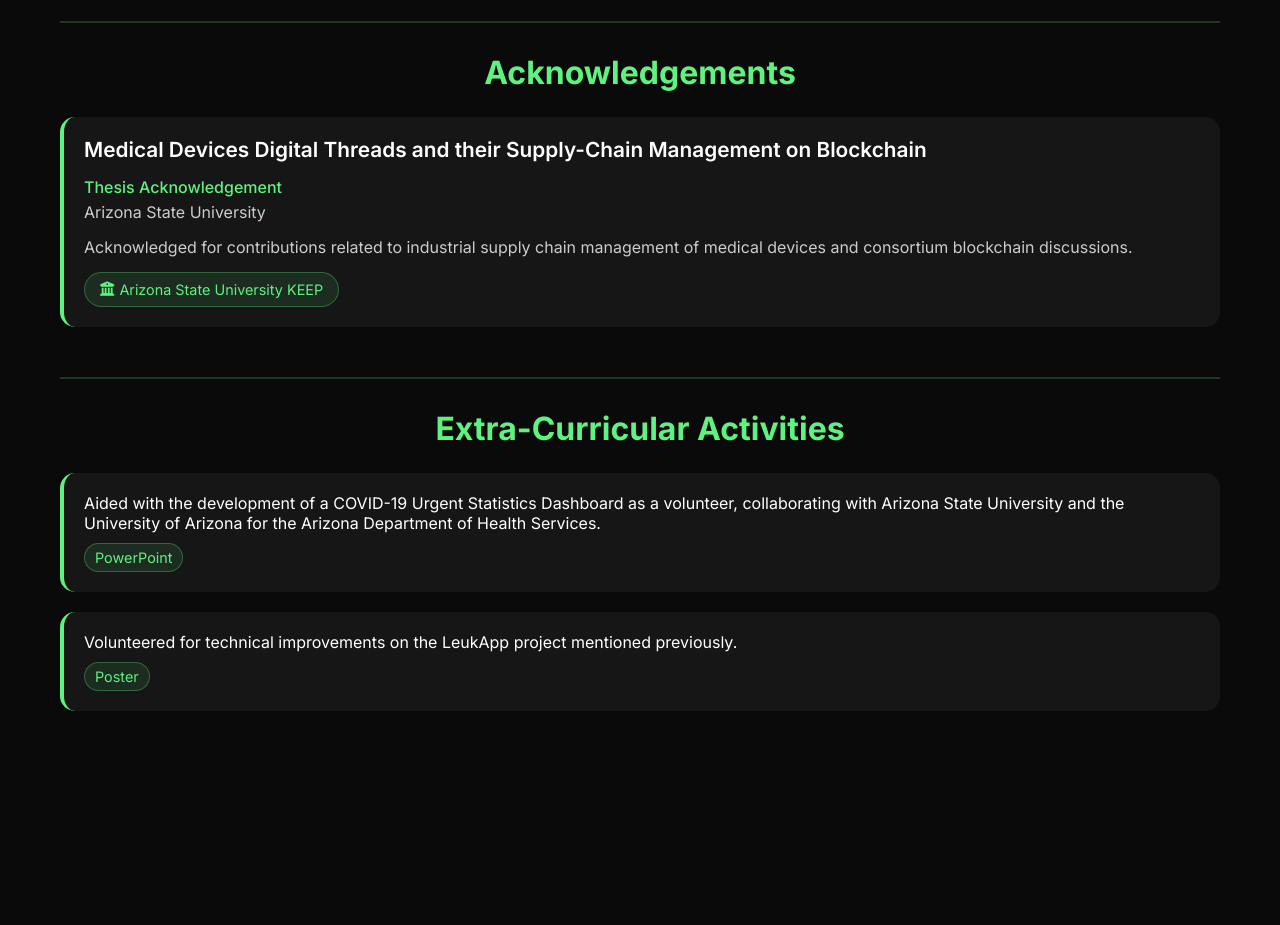
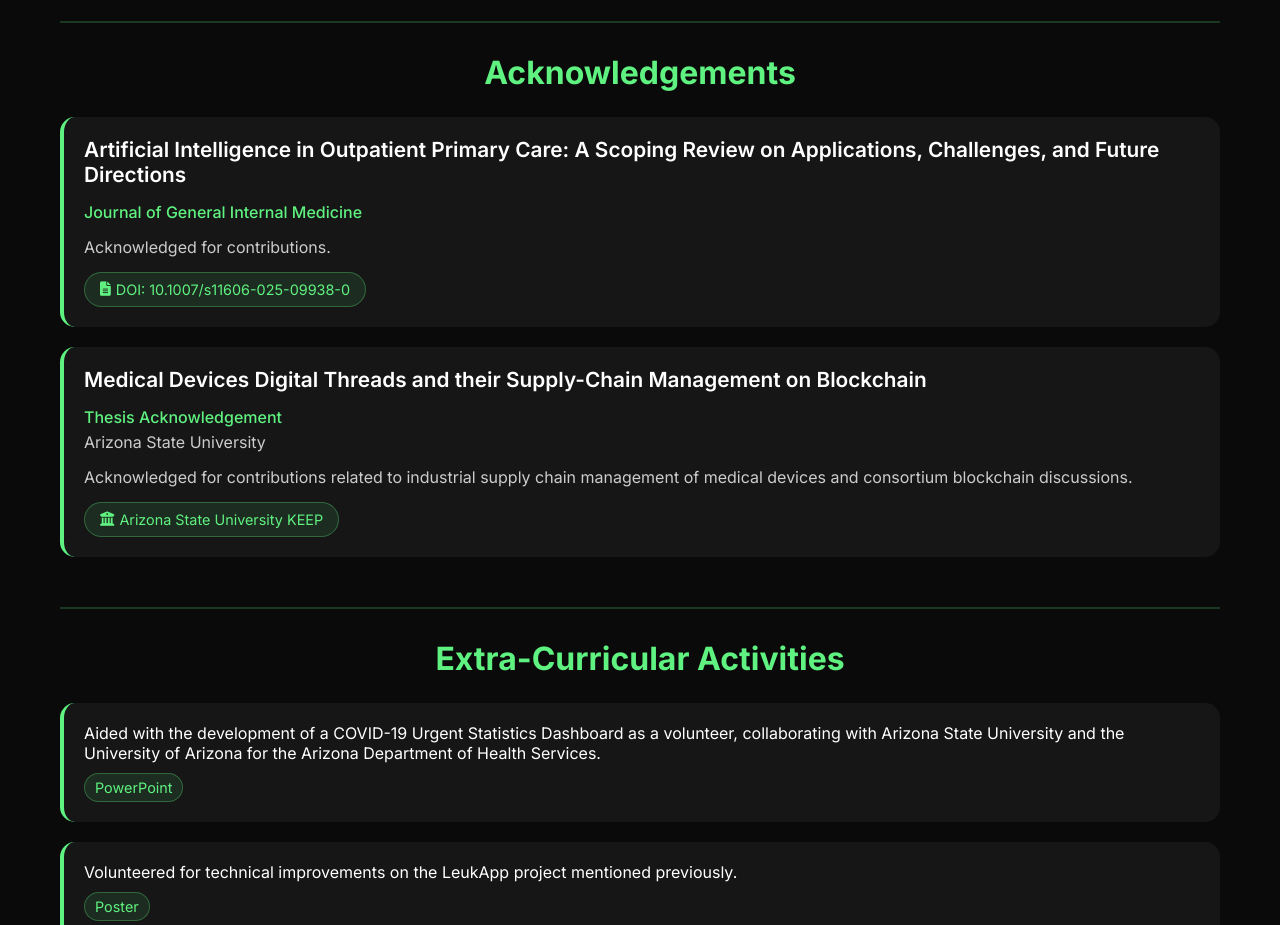
Before and after one commit to BasamAlasaly/basamalasaly.github.io, a plain HTML site: page research.html in a window 1280 px wide. Shown: the part 3860-4785 px from the top of the page. Before the commit the page ends 4631 px from the top, so only its background shows below. Drawn offline with Linux system fonts and the light colour scheme.

Commit message:
Add acknowledgement for AI in Outpatient Primary Care article

```diff
--- a/research.html
+++ b/research.html
@@ -783,6 +783,19 @@
     <h2 class="section-title">Acknowledgements</h2>
 
     <div class="acknowledgement-card">
+      <h3 class="publication-title">Artificial Intelligence in Outpatient Primary Care: A Scoping Review on Applications, Challenges, and Future Directions</h3>
+      <div class="publication-details">
+        <div class="publication-venue">Journal of General Internal Medicine</div>
+        <p style="margin-top: 15px; color: #ccc;">Acknowledged for contributions.</p>
+      </div>
+      <div class="publication-links">
+        <a href="https://link.springer.com/article/10.1007/s11606-025-09938-0" target="_blank" class="publication-link">
+          <i class="fas fa-file-alt"></i> DOI: 10.1007/s11606-025-09938-0
+        </a>
+      </div>
+    </div>
+
+    <div class="acknowledgement-card">
       <h3 class="publication-title">Medical Devices Digital Threads and their Supply-Chain Management on Blockchain</h3>
       <div class="publication-details">
         <div class="publication-venue">Thesis Acknowledgement</div>
```
